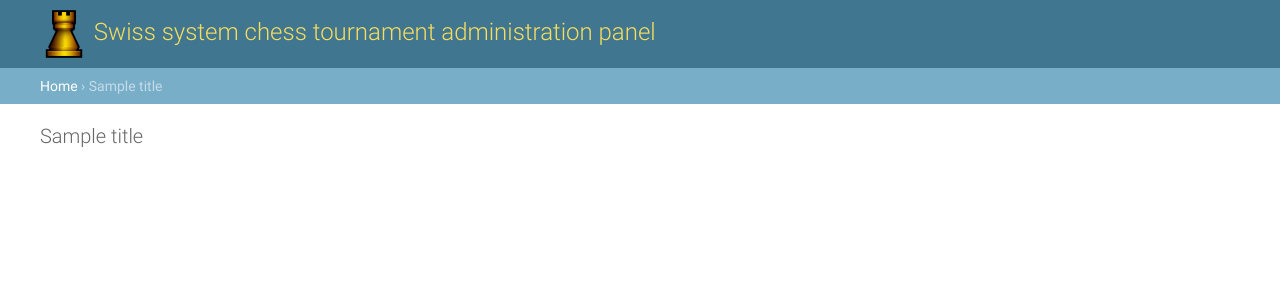
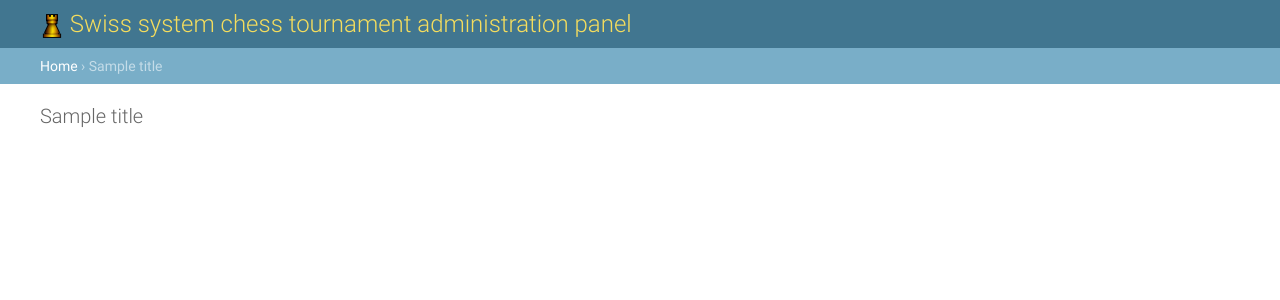
Before and after one commit to gnomeby/swiss-system-chess-tournament, a Django app: template templates/admin/base_site.html in a window 1280 px wide. Shown: the top 300 px of the page. Run offline with Django 3.2, Linux system fonts and the light colour scheme; the template is opened without the code that fills it: most values are stand-ins (such as "Sample title", 1, 10 or a date in 2020).

Commit message:
Resize icon

```diff
--- a/templates/admin/base_site.html
+++ b/templates/admin/base_site.html
@@ -6,7 +6,7 @@
 
 {% block branding %}
 <h1 id="site-name">
-	<img src="{% static 'icons/rook.png' %}" alt="" />
+	<img src="{% static 'icons/rook.png' %}" style="width: 24px" alt="" />
 	{% trans 'Swiss system chess tournament administration panel' %}</h1>
 {% endblock %}
 
```
